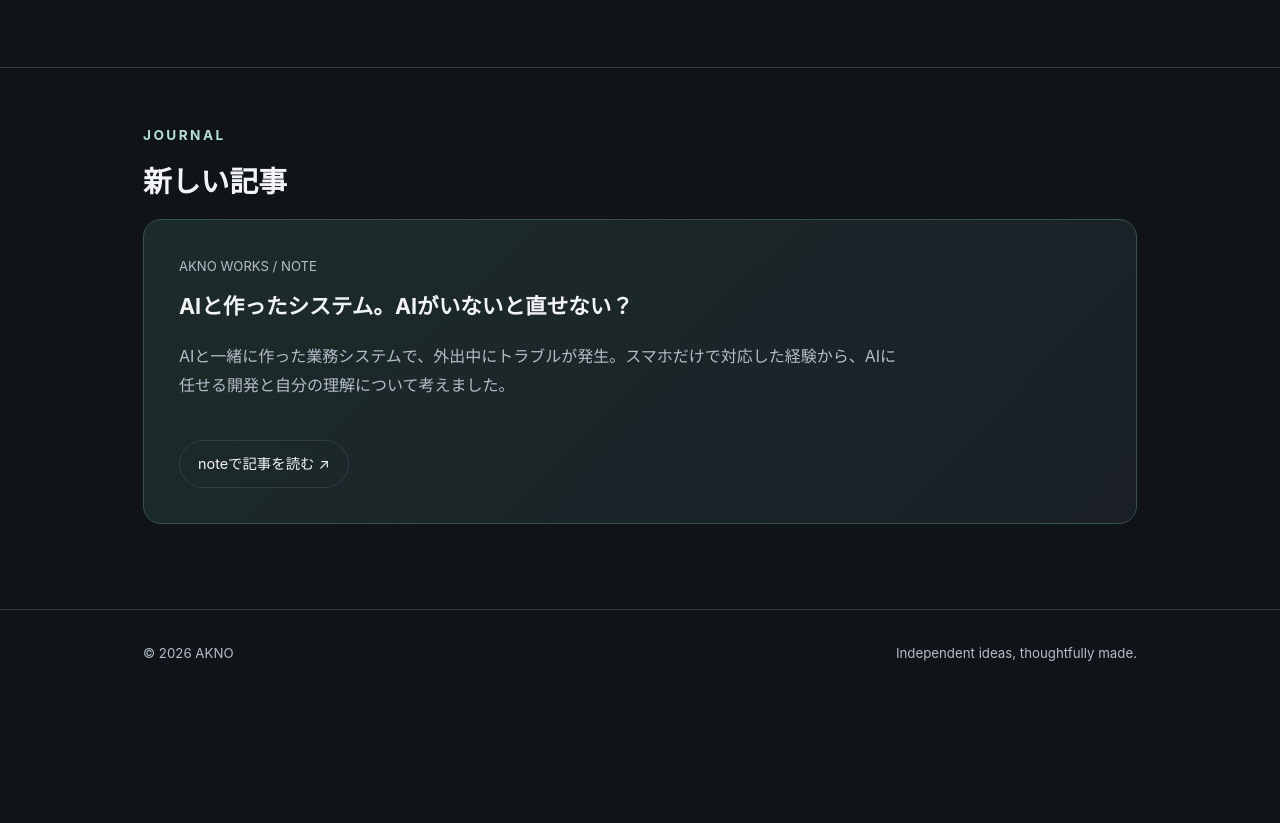
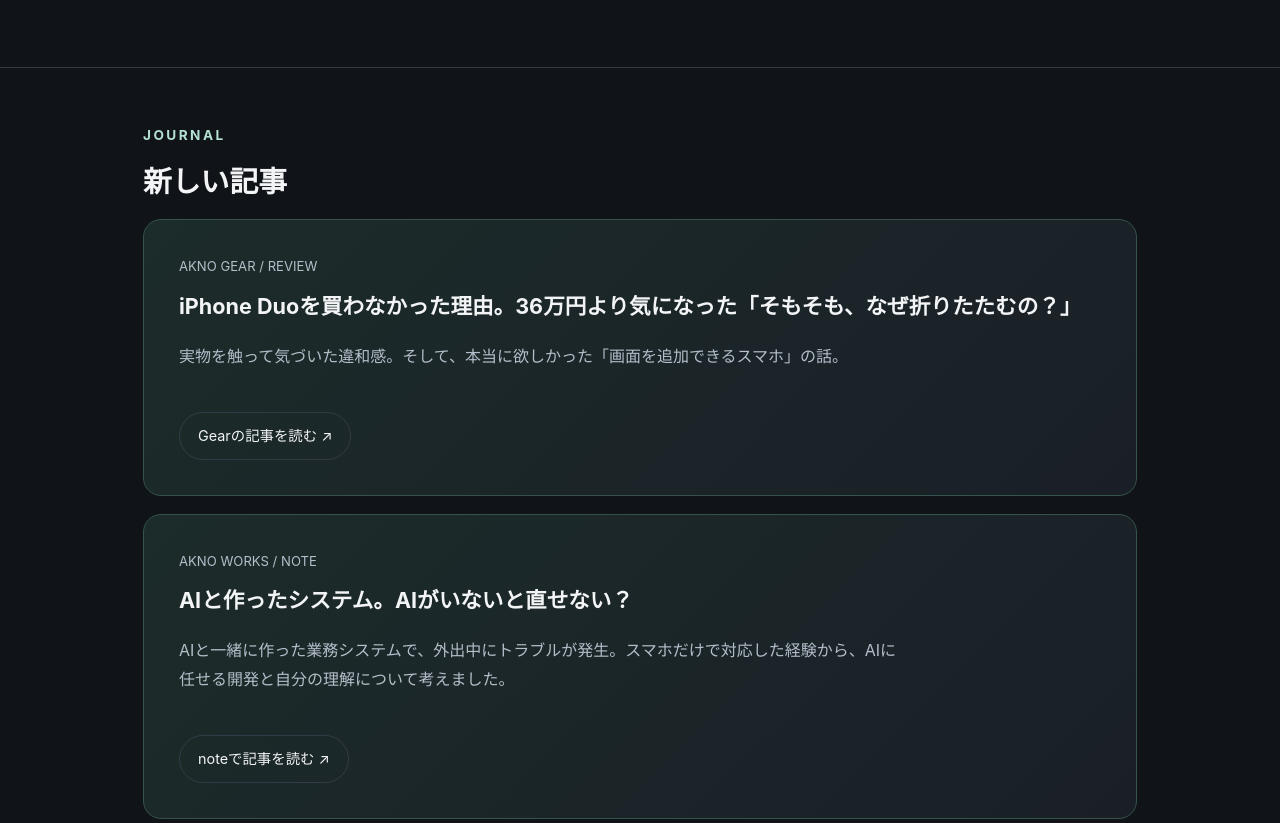
Before and after one commit to aknoworks/akno-site, a plain HTML site: page index.html in a window 1280 px wide. Shown: the part 1560-2383 px from the top of the page. Before the commit the page ends 2258 px from the top, so only its background shows below. Drawn offline with Linux system fonts and the light colour scheme.

Commit message:
Link first Gear article from homepage

```diff
--- a/index.html
+++ b/index.html
@@ -25,7 +25,7 @@ section{padding:55px 0 85px;border-top:1px solid var(--line)}h2{font-size:1.8rem
 <article class="card"><div class="number">02 / WORKS</div><h3>AKNO Works</h3><p>AI、業務改善、自動化。現場の困りごとを、無理のない仕組みに変えるヒント。</p></article>
 <article class="card"><div class="number">03 / CREATIVE</div><h3>AKNO Creative</h3><p>イラストやアイデアなど、つくる楽しさを探す場所。</p></article>
 </div></div></section>
-<section id="journal"><div class="wrap"><div class="eyebrow">Journal</div><h2>新しい記事</h2><div class="feature"><div class="small">AKNO WORKS / NOTE</div><h3>AIと作ったシステム。AIがいないと直せない？</h3><p>AIと一緒に作った業務システムで、外出中にトラブルが発生。スマホだけで対応した経験から、AIに任せる開発と自分の理解について考えました。</p><a class="pill" href="https://note.com/keen_hippo9711/n/nb36817e80380" target="_blank" rel="noopener noreferrer">noteで記事を読む ↗</a></div></div></section>
+<section id="journal"><div class="wrap"><div class="eyebrow">Journal</div><h2>新しい記事</h2><div class="feature" style="margin-bottom:18px"><div class="small">AKNO GEAR / REVIEW</div><h3>iPhone Duoを買わなかった理由。36万円より気になった「そもそも、なぜ折りたたむの？」</h3><p>実物を触って気づいた違和感。そして、本当に欲しかった「画面を追加できるスマホ」の話。</p><a class="pill" href="/gear/iphone-duo.html">Gearの記事を読む ↗</a></div><div class="feature"><div class="small">AKNO WORKS / NOTE</div><h3>AIと作ったシステム。AIがいないと直せない？</h3><p>AIと一緒に作った業務システムで、外出中にトラブルが発生。スマホだけで対応した経験から、AIに任せる開発と自分の理解について考えました。</p><a class="pill" href="https://note.com/keen_hippo9711/n/nb36817e80380" target="_blank" rel="noopener noreferrer">noteで記事を読む ↗</a></div></div></section>
 </main>
 <footer><div class="wrap"><span>© <span id="year">2026</span> AKNO</span><span>Independent ideas, thoughtfully made.</span></div></footer>
 <script>document.getElementById('year').textContent=new Date().getFullYear();</script>
```
